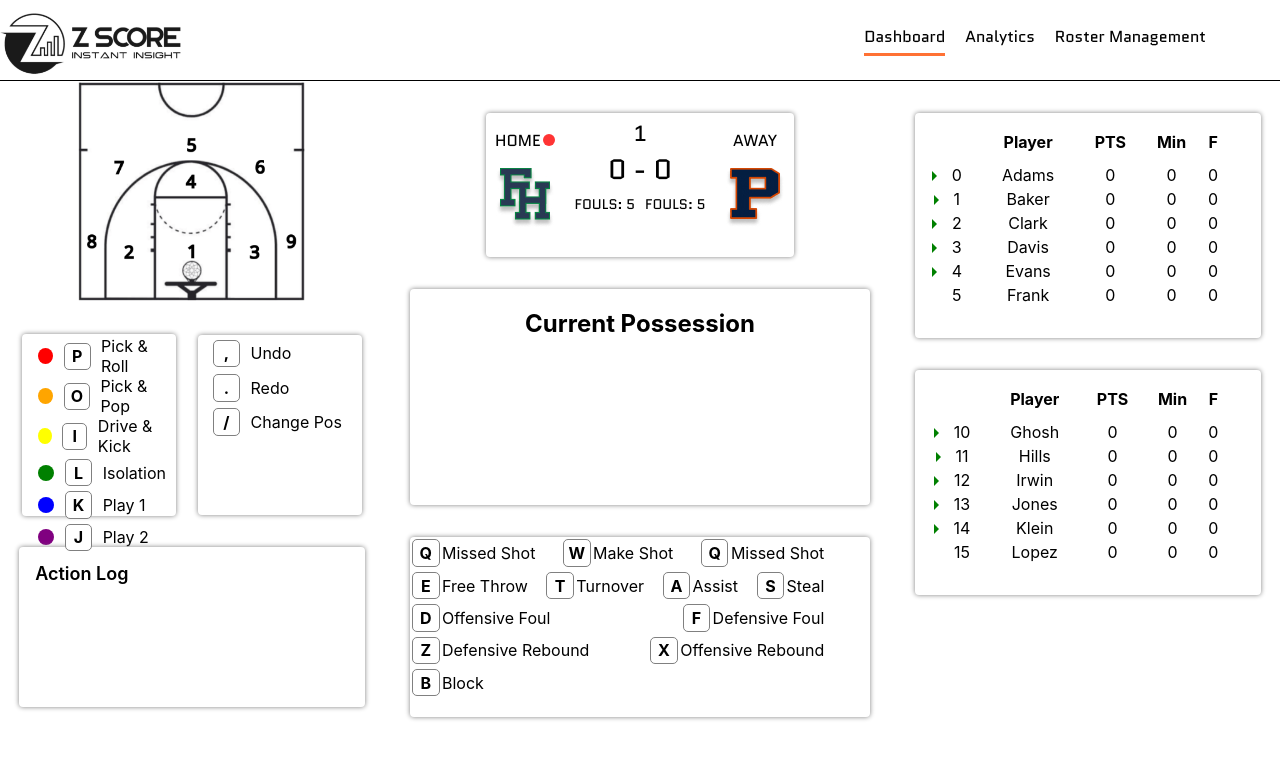
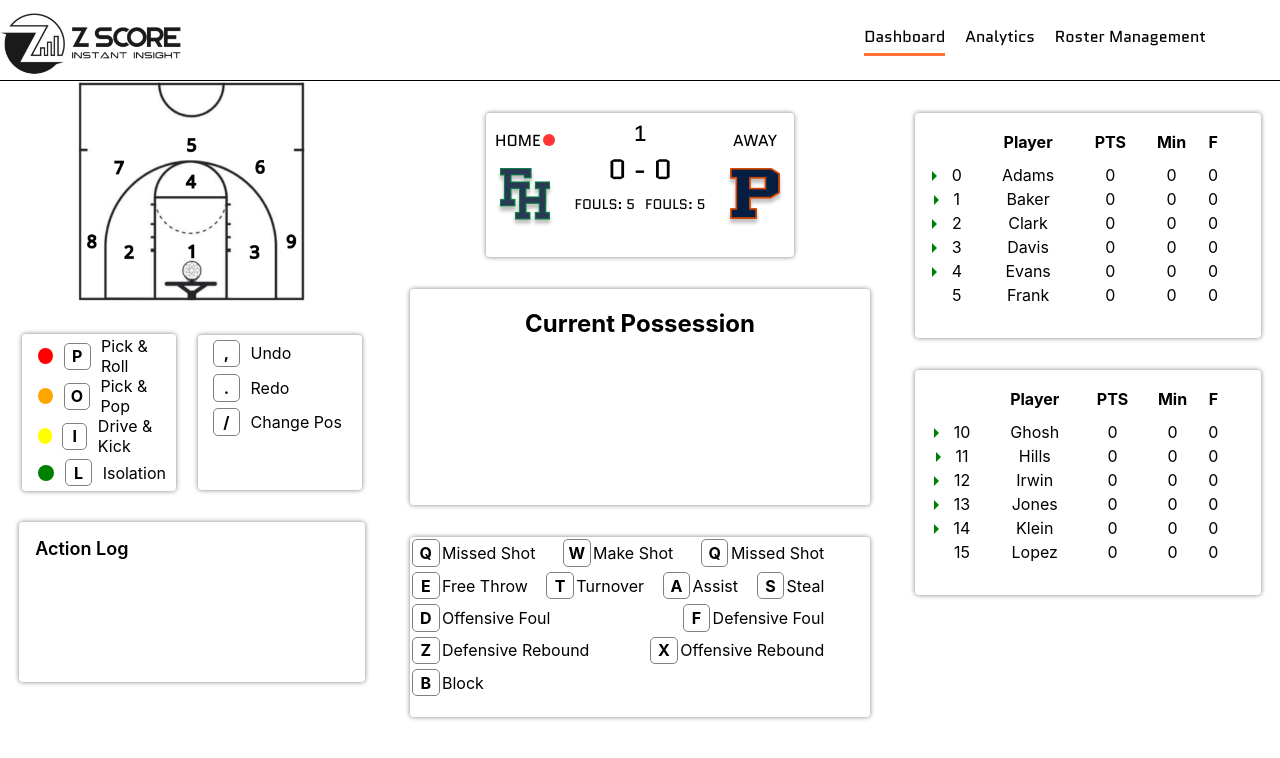
Before and after one commit to z-score-sports/data-entry-site-v2, a React (Create React App) app: page / in a window 1280 px wide. Shown: the top 758 px of the page. Built offline with nearby package versions, Linux system fonts and the light colour scheme.

Commit message:
tooltip css improvements

```diff
--- a/src/App.css
+++ b/src/App.css
@@ -1,3 +1,6 @@
+/* * {
+  outline: 1px solid grey;
+} */
 .App {
   text-align: center;
 }
@@ -124,10 +127,11 @@
 
 .keytooltip {
   width: 100%;
-  height: 25%;
+
   display: flex;
   align-items: center;
   justify-content: space-evenly;
+
 }
 
 .regionTooltip {
--- a/src/components/panels/LeftPanel.tsx
+++ b/src/components/panels/LeftPanel.tsx
@@ -1,7 +1,7 @@
 import { observer } from "mobx-react-lite";
 import "../../App.css";
+import Key from "../elements/Key";
 import LogView from "../elements/LogView";
-import Key from "../elements/Key"
 
 type markingInput = {
     color: string;
@@ -29,16 +29,6 @@ const markingData: Array<markingInput> = [
         color: "green",
         key: "L",
         description: "Isolation",
-    },
-    {
-        color: "blue",
-        key: "K",
-        description: "Play 1",
-    },
-    {
-        color: "purple",
-        key: "J",
-        description: "Play 2",
     },
 ];
 
```
